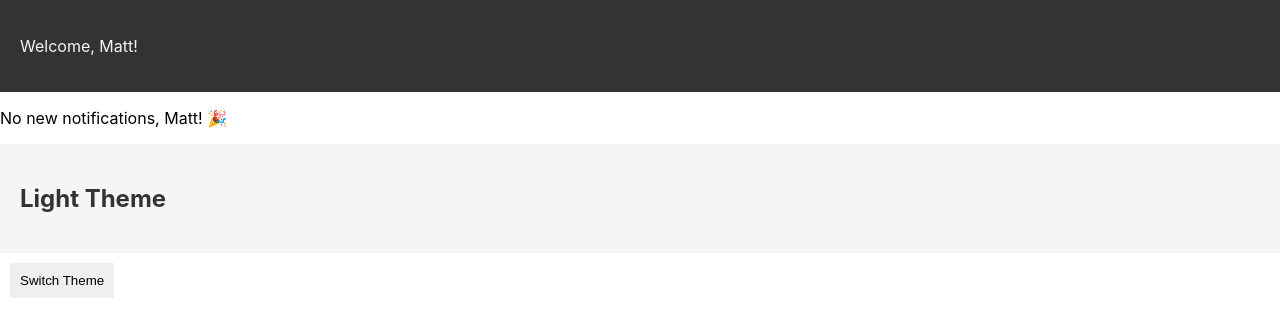
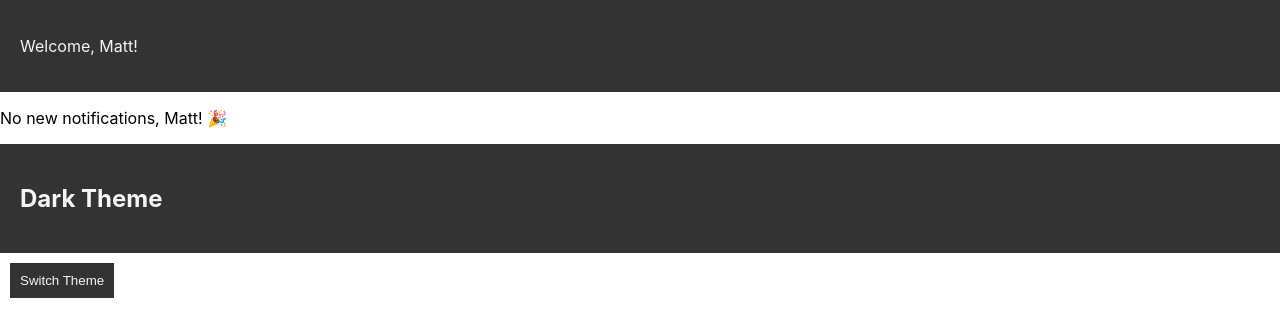
Before and after one commit to MattVegh/react-context, a React (Create React App) app: page / in a window 1280 px wide. Shown: the top 336 px of the page. Built offline with nearby package versions, Linux system fonts and the light colour scheme.

Commit message:
fixed button css

```diff
--- a/src/Components/Button.js
+++ b/src/Components/Button.js
@@ -5,7 +5,7 @@ function Button() {
     return (
         <ThemeContextConsumer>
             {theme => (
-                <button className={theme}>Switch Theme</button>
+                <button className={`${theme}-theme`}>Switch Theme</button>
             )}
 
         </ThemeContextConsumer>
--- a/src/ThemeContext.js
+++ b/src/ThemeContext.js
@@ -5,7 +5,7 @@ class ThemeContextProvider extends Component {
 
     render() {
         return(
-        <Provider value={'light'}>
+        <Provider value={'dark'}>
             {this.props.children}
         </Provider>
         )
--- a/src/index.js
+++ b/src/index.js
@@ -8,7 +8,7 @@ import UsernameContext from './UsernameContext'
 
 ReactDOM.render(
     <UsernameContext.Provider value={'Matt'}>
-        <ThemeContextProvider>
+        <ThemeContextProvider >
             <App />
         </ThemeContextProvider>
     </UsernameContext.Provider>,
```
